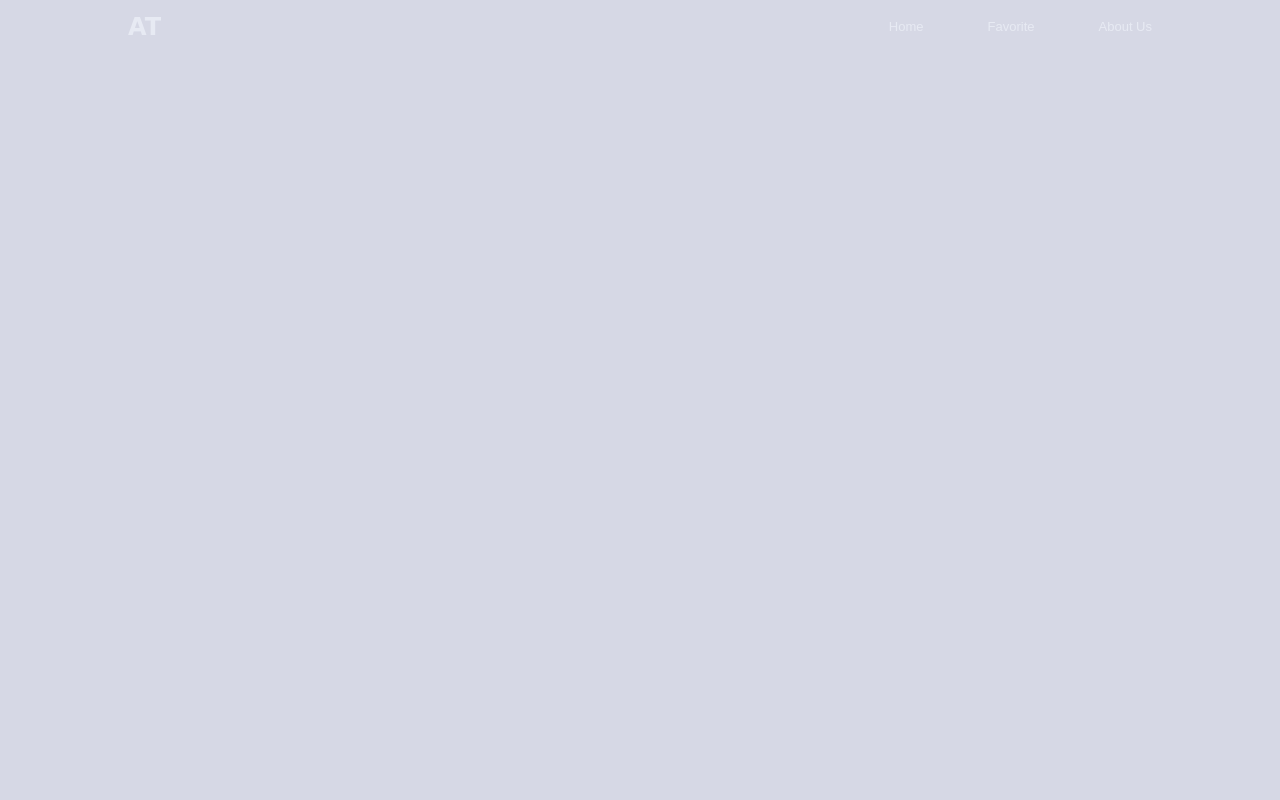
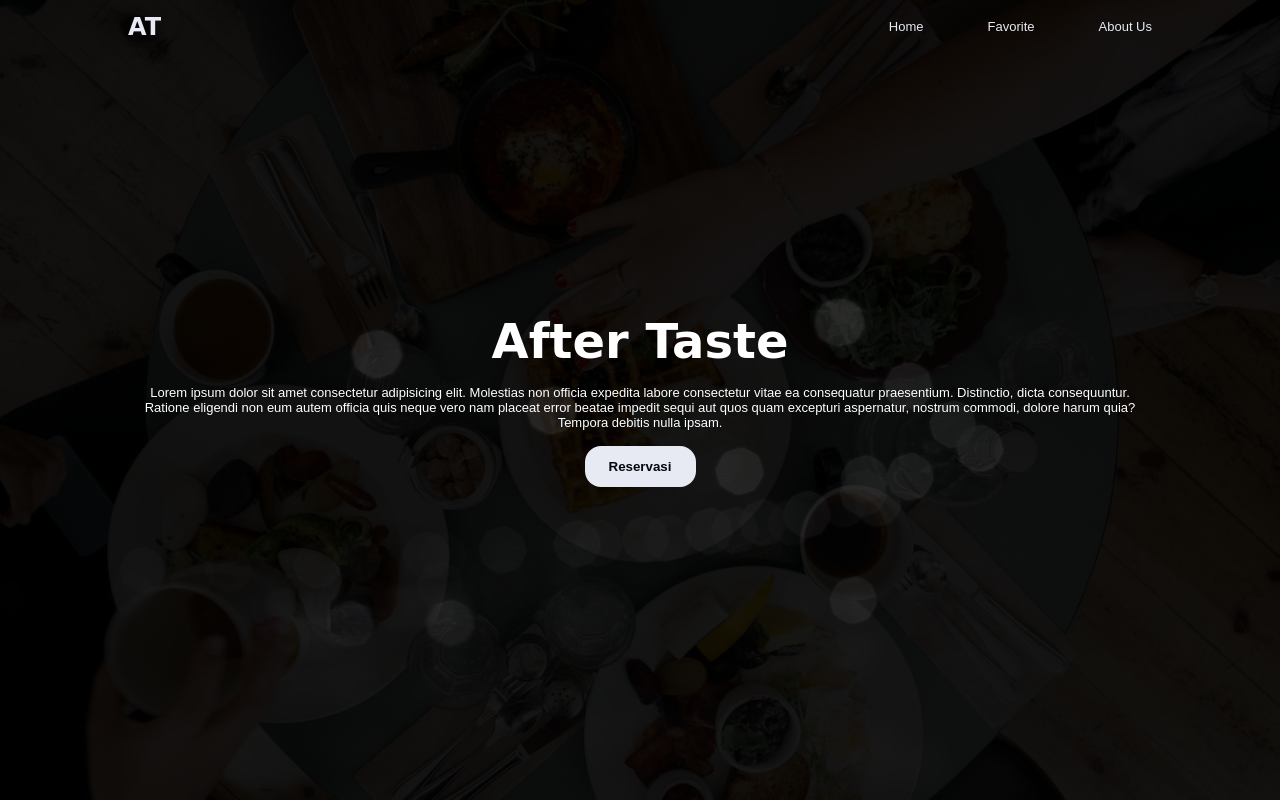
Before and after one commit to OnyanPokon/dicoding_catalog-restaurant, a website built with webpack: page src/templates/index.html in a window 1280 px wide. Built offline with nearby package versions, Linux system fonts and the light colour scheme; a web font is replaced by a local one.

Commit message:
complete hero, dev find us

```diff
--- /dev/null
+++ b/src/styles/hero.css
@@ -0,0 +1,75 @@
+section.hero{
+    position: relative;
+    background-size: cover;
+    justify-content: center;
+    display: flex;
+    height: 100vh;
+}
+
+.overlay {
+    position: absolute;
+    top: 0;
+    left: 0;
+    width: 100%;
+    height: 100%;
+    background-color: rgba(0, 0, 0, 0.8);
+    opacity: 1;
+  }
+
+section.hero .headline{
+    position: relative;
+    color: white;
+    display: flex;
+    flex-direction: column;
+    align-items: start;
+    padding-inline: 2.5rem;
+    gap: 1rem;
+    max-width: 1024px;
+    justify-content: center;
+}
+section.hero .headline h1{
+    font-family: 'Croissant One', cursive;
+    font-size: 2.5rem;
+
+}
+section.hero .headline p{
+    font-size: small;
+}
+
+@keyframes changeBackground {
+    0%, 100% {
+      background-image: url(../public/images/heros/hero-image_1.jpg);
+    }
+    25% {
+      background-image: url(../public/images/heros/hero-image_2.jpg);
+    }
+    50% {
+      background-image: url(../public/images/heros/hero-image_3.jpg);
+    }
+    75% {
+      background-image: url(../public/images/heros/hero-image_4.jpg);
+    }
+}
+
+section.hero {
+    animation: changeBackground 15s ease infinite;
+}
+
+@media (min-width: 1024px) {
+    section.hero .headline{
+        align-items: center;
+        text-align: center;
+    }
+    section.hero .headline h1{
+        font-size: 5rem;
+    }
+}
+@media (min-width: 768px) {
+    section.hero .headline{
+        align-items: center;
+        text-align: center;
+    }
+    section.hero .headline h1{
+        font-size: 3rem;
+    }
+}
--- a/src/styles/main.css
+++ b/src/styles/main.css
@@ -1,4 +1,5 @@
 @import url(./header.css);
+@import url(./hero.css);
 
 :root{
   --gainsboro: #d6d8e5;
--- a/src/templates/index.html
+++ b/src/templates/index.html
@@ -25,5 +25,16 @@
       </button>
     </nav>
   </header>
+
+  <main>
+    <section class="hero">
+      <div class="overlay"></div>
+      <div class="headline">
+        <h1>After Taste</h1>
+        <p>Lorem ipsum dolor sit amet consectetur adipisicing elit. Molestias non officia expedita labore consectetur vitae ea consequatur praesentium. Distinctio, dicta consequuntur. Ratione eligendi non eum autem officia quis neque vero nam placeat error beatae impedit sequi aut quos quam excepturi aspernatur, nostrum commodi, dolore harum quia? Tempora debitis nulla ipsam.</p>
+        <button class="convert">Reservasi</button>
+      </div>
+    </section>
+  </main>
 </body>
 </html>
```
